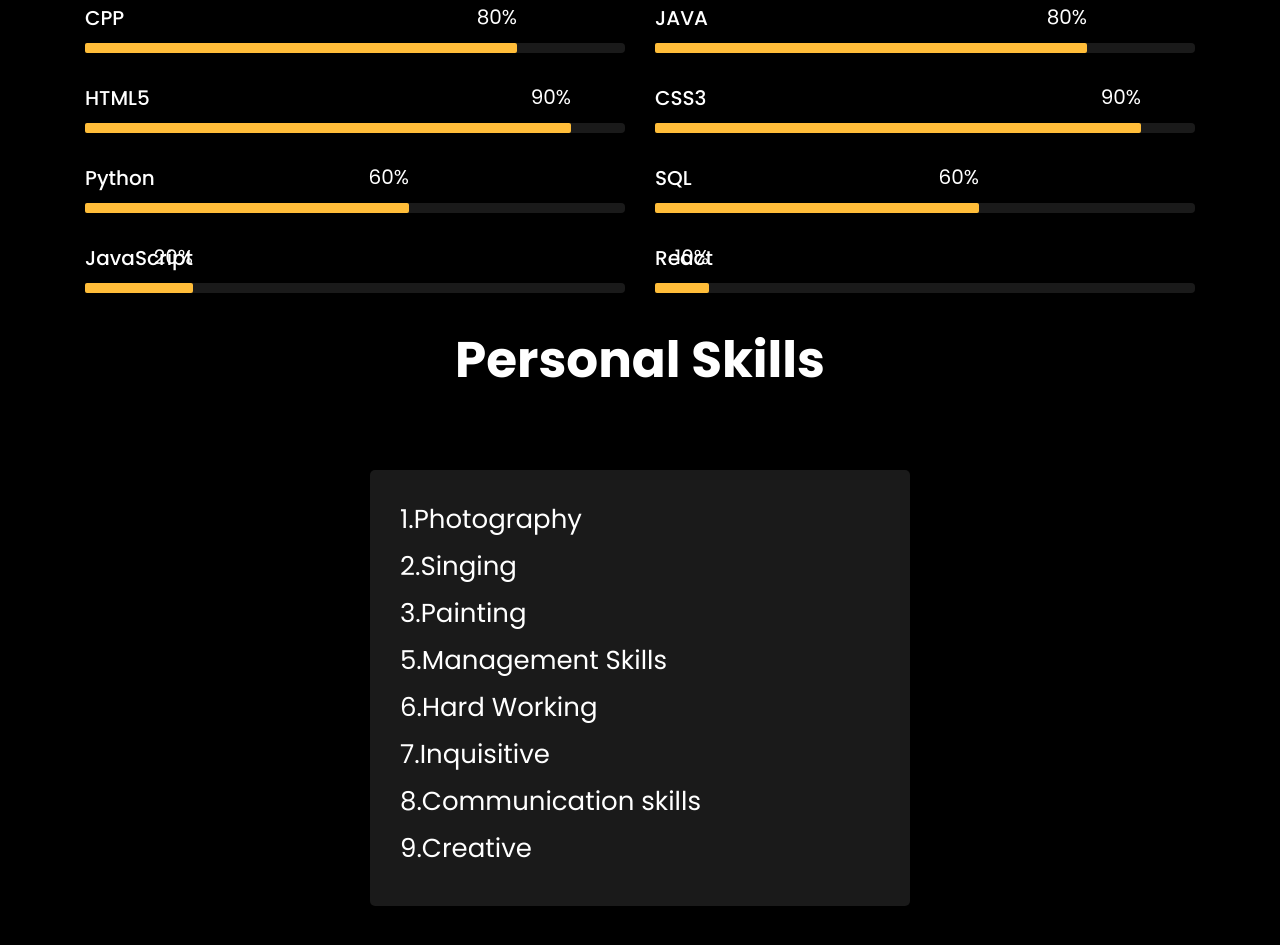
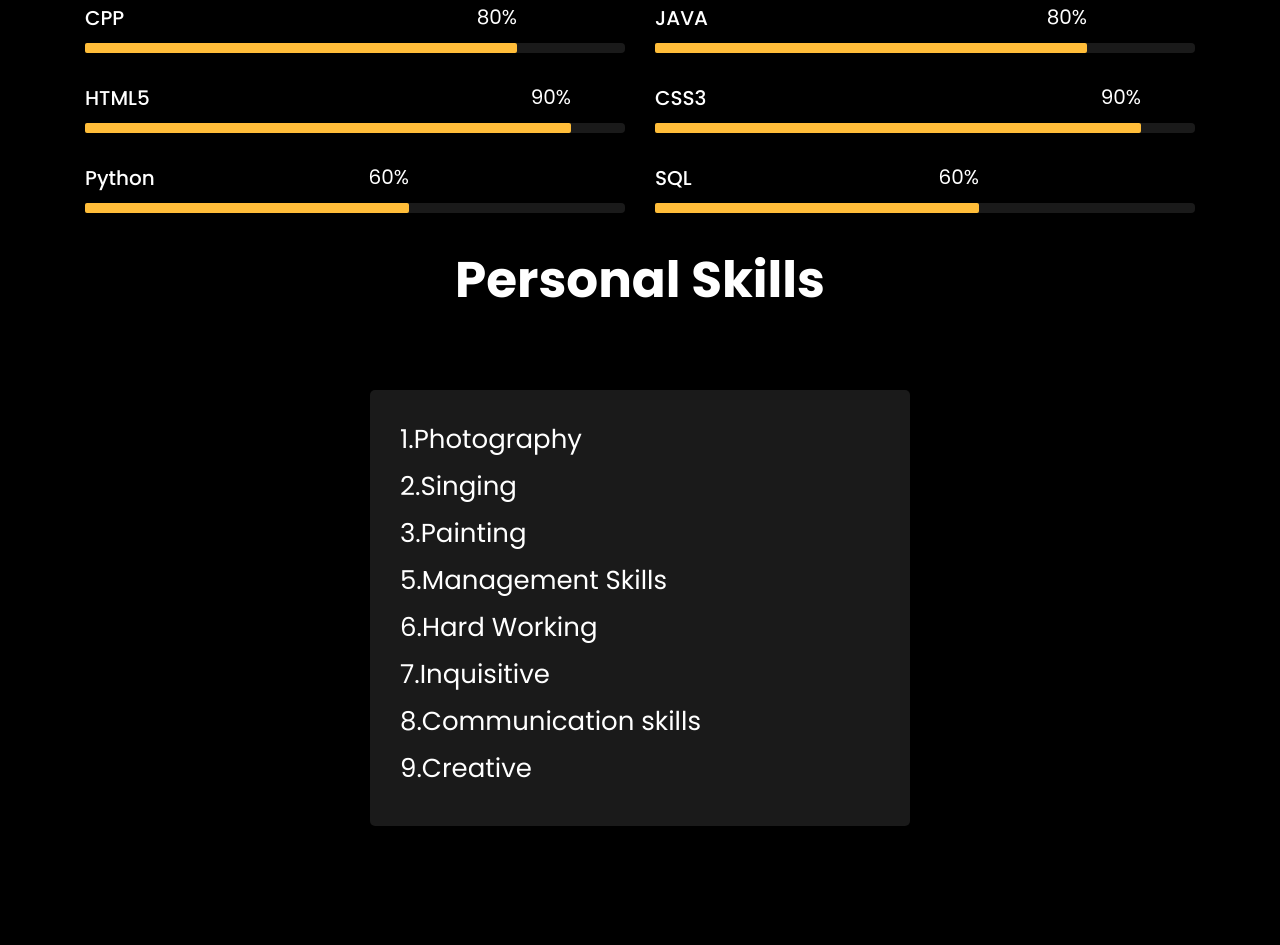
Before and after one commit to astha-06/astha-06.github.io, a plain HTML site: page index.html in a window 1280 px wide. Shown: the part 3134-4079 px from the top of the page. Drawn offline with Linux system fonts and the light colour scheme; files whose address does not match are found by name.

Commit message:
Update index.html

```diff
--- a/index.html
+++ b/index.html
@@ -303,28 +303,7 @@
 							</div>
 						</div>
 					</div>
-					<div class="col-md-6 animate-box">
-						<div class="progress-wrap ftco-animate">
-							<h3>JavaScript</h3>
-							<div class="progress">
-							 	<div class="progress-bar color-6" role="progressbar" aria-valuenow="80"
-							  	aria-valuemin="0" aria-valuemax="100" style="width:20%">
-							    <span>20%</span>
-							  	</div>
-							</div>
-						</div>
-					</div>
-					<div class="col-md-6 animate-box">
-						<div class="progress-wrap ftco-animate">
-							<h3>React</h3>
-							<div class="progress">
-							 	<div class="progress-bar color-6" role="progressbar" aria-valuenow="80"
-							  	aria-valuemin="0" aria-valuemax="100" style="width:10%">
-							    <span>10%</span>
-							  	</div>
-							</div>
-						</div>
-					</div>
+
 				</div>
 			</div>
 
```
